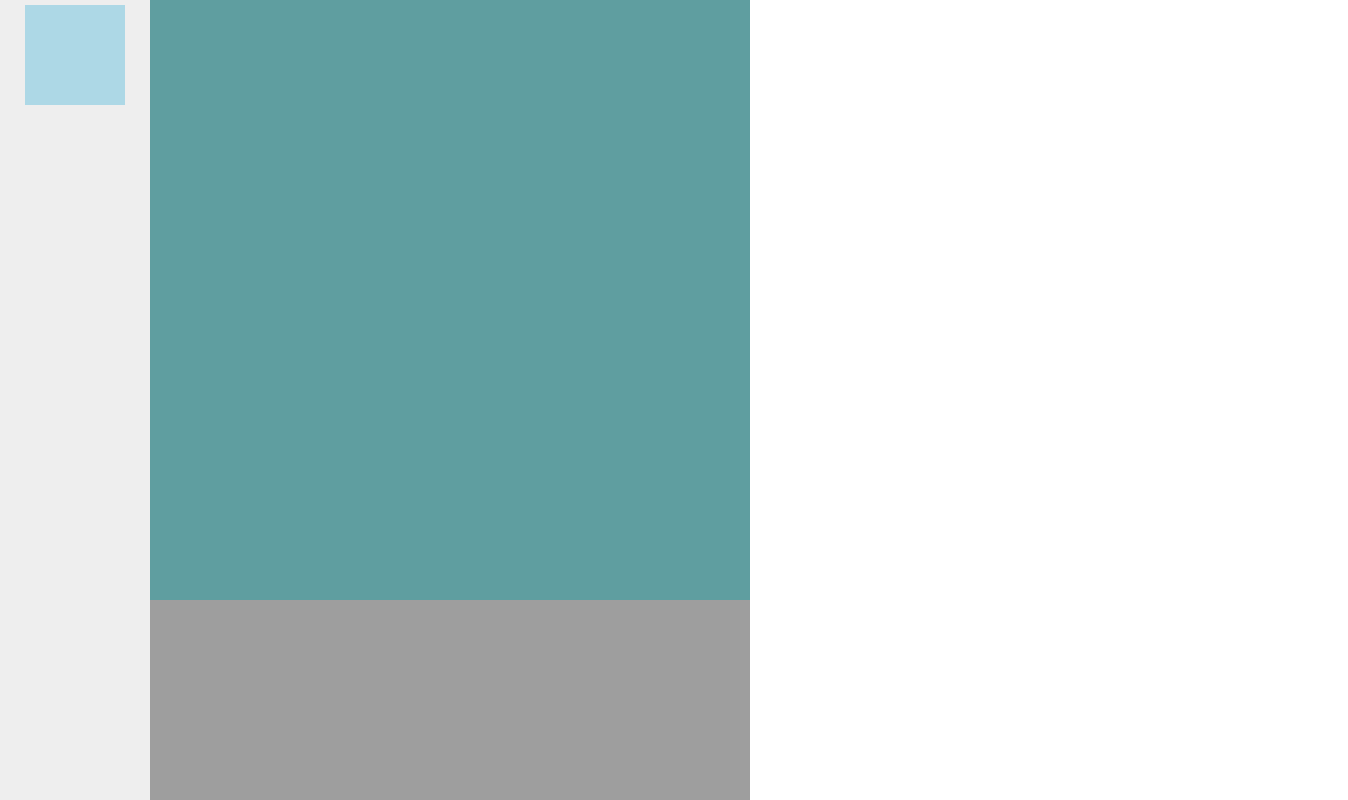
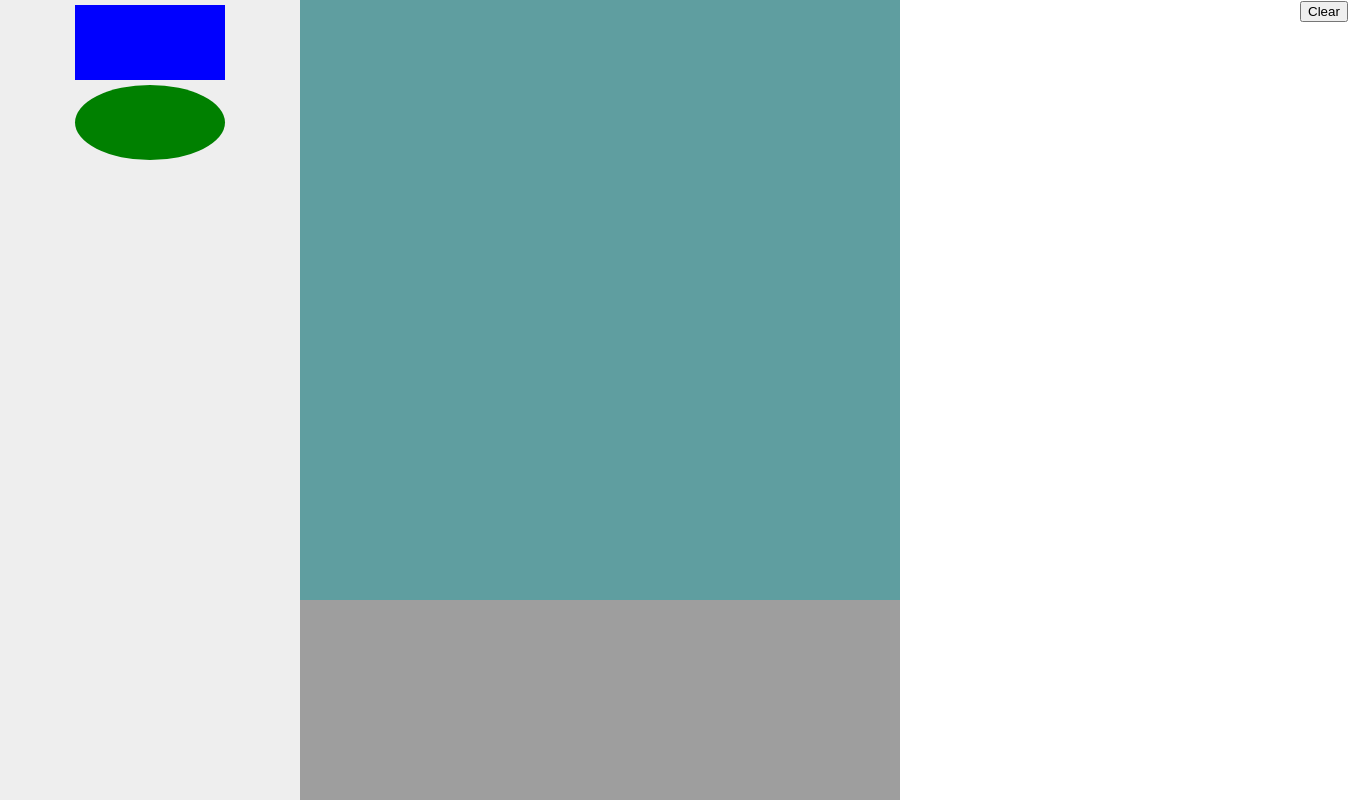
Before and after one commit to zaitsava-katsiaryna/test_task_satellite_innovations, a React (Create React App) app in the folder test-app/: page / in a window 1280 px wide. Shown: the whole page, 1348 px wide, since content can reach past the window. Built offline with nearby package versions, Linux system fonts and the light colour scheme.

Commit message:
Add classes Figure, Rectangle, Ellipse. Create draggable elipses. Code refactoring'

```diff
--- a/test-app/src/App.css
+++ b/test-app/src/App.css
@@ -10,7 +10,7 @@
 
 .figures {
   position: absolute;
-  width: 150px;
+  width: 300px;
   height: 100vh;
   left: 0;
   top: 0;
@@ -21,17 +21,15 @@
   position: absolute;
   width: 600px;
   height: 100vh;
-  left: 150px;
+  left: 300px;
   top: 0px;
   background-color: #9E9E9E;
 }
 
 .draggable {
-  width: 100px;
-  height: 100px;
-  background-color: yellow;
+  width: 150px;
+  height: 75px;
   margin: 5px auto;
-  line-height: 5em;
 }
 
 canvas{
@@ -40,3 +38,9 @@ canvas{
   background-color: cadetblue;
   display: inline-block;
 }
+
+.clearDiv {
+  position: absolute;
+  left: 1000px;
+  display: inline-block;
+}
--- a/test-app/src/components/Canvas.js
+++ b/test-app/src/components/Canvas.js
@@ -1,20 +1,38 @@
 import React, {useRef, useEffect, useState} from "react";
 import '../App.css'
+// import {Figure, Rectangle, Ellipse}  from './Figure'
+import Ellipse from "./Ellipse"
+import Rectangle from "./Rectangle";
 
-function draw(ctx, figure, isSelected) {
-    ctx.fillStyle = 'lightblue';
-    ctx.fillRect(figure.x, figure.y, 100, 100);
-    if (isSelected){
-        ctx.lineWidth = figure.border;
-        ctx.strokeStyle = 'black';
-        ctx.strokeRect(figure.x, figure.y, 100, 100);
+
+function parseData(str){
+    if (str){
+        let arr = JSON.parse(str);
+        let figures = []
+        for (let item of arr){
+            let tmpFig = null;
+            if (item.id === "rectangle"){
+                tmpFig = new Rectangle(item.id, item.background, item.borderRadius, item.x, item.y);
+            }
+            else {
+                tmpFig = new Ellipse(item.id, item.background, item.borderRadius, item.x, item.y);
+            }
+            figures.push(tmpFig);
+        }
+        return figures;
     }
+    return null
+
 }
+
+
+const figureWidth = 150;
+const figureHeight = 75;
 
 function Canvas() {
     const canvasRef = useRef(null);
-    const [canvasRects, setCanvasRects] = useState([]);
-    const [selectedRect, setSelectedRect] = useState(null);
+    const [canvasFigures, setCanvasFigures] = useState(parseData(localStorage.getItem("canvasFigures")) || []);
+    const [selectedFig, setSelectedFig] = useState(null);
     const [currentPos, setCurrentPos] = useState(null);
 
     const onDragOver = e => {
@@ -24,31 +42,45 @@ function Canvas() {
     const onDrop = e => {
         let [canvasOffsetX, canvasOffsetY] = [canvasRef.current.getBoundingClientRect().x, canvasRef.current.getBoundingClientRect().y];
         const [offsetX, offsetY] = [e.dataTransfer.getData("offsetX"), e.dataTransfer.getData("offsetY")];
-        const newCanvasRect = { x: e.clientX-offsetX-canvasOffsetX, y: e.clientY-offsetY-canvasOffsetY};
-        setCanvasRects([...canvasRects, newCanvasRect])
+        const id = e.dataTransfer.getData("id");
+        const [background, borderRadius] = [e.dataTransfer.getData("background"), e.dataTransfer.getData("borderRadius")];
+
+        let newCanvasFigure = null;
+        /* Based on the figure type create corresponding object */
+        if (id === "rectangle"){
+            newCanvasFigure = new Rectangle(id, background, borderRadius, e.clientX-offsetX-canvasOffsetX, e.clientY-offsetY-canvasOffsetY);
+        }
+        else{
+            newCanvasFigure = new Ellipse(id, background, borderRadius, e.clientX-canvasOffsetX-offsetX, e.clientY-offsetY-offsetY) //TODO: edit x, y
+        }
+        setCanvasFigures([...canvasFigures, newCanvasFigure])
     };
 
     useEffect(() => {
         const canvas = canvasRef.current;
         const ctx = canvas.getContext('2d');
         ctx.clearRect(0, 0, 600, 600);
-        canvasRects.forEach(figure => {if (figure !== selectedRect) draw(ctx, figure, false)})
+        localStorage.setItem("canvasFigures", JSON.stringify(canvasFigures));
+        canvasFigures.forEach(figure => {if (figure !== selectedFig) figure.draw(ctx, false)})
+
     });
 
     useEffect(() => {
         const canvas = canvasRef.current;
         const ctx = canvas.getContext('2d');
-        if (selectedRect){
-            draw(ctx, selectedRect, true)
+        if (selectedFig){
+            selectedFig.draw(ctx, true)
         }
     });
+
+
 
     const onMouseDown = e => {
         let [canvasOffsetX, canvasOffsetY] = [canvasRef.current.getBoundingClientRect().x, canvasRef.current.getBoundingClientRect().y];
         let [mouseX, mouseY] = [e.clientX-canvasOffsetX, e.clientY-canvasOffsetY];
-        for (let rect of canvasRects) {
-            if (mouseX >= rect.x && mouseY >= rect.y && mouseX <= rect.x + 100 && mouseY <= rect.y + 100) {
-                setSelectedRect(rect);
+        for (let fig of canvasFigures) {
+            if (mouseX >= fig.x && mouseY >= fig.y && mouseX <= fig.x + figureWidth && mouseY <= fig.y + figureHeight) {
+                setSelectedFig(fig);
                 setCurrentPos({x: mouseX, y: mouseY});
                 break;
             }
@@ -58,7 +90,7 @@ function Canvas() {
 
     const onMouseUp = e => {
 
-        setSelectedRect(null)
+        setSelectedFig(null)
         setCurrentPos(null)
     };
 
@@ -69,25 +101,42 @@ function Canvas() {
         if (currentPos){
             let dx = mouseX - currentPos.x;
             let dy = mouseY - currentPos.y;
-
-            let newFigCoords = {x: selectedRect.x + dx, y: selectedRect.y + dy};
-            let newFigures = canvasRects.map(fig => {
-                if (fig === selectedRect){
-                    return newFigCoords
+            let newFig = null;
+            if (selectedFig.id === "rectangle"){
+                newFig = new Rectangle(selectedFig.id, selectedFig.background, selectedFig.borderRadius,
+                    selectedFig.x + dx, selectedFig.y + dy)
+            }
+            else {
+                newFig = new Ellipse(selectedFig.id, selectedFig.background, selectedFig.borderRadius,
+                    selectedFig.x + dx, selectedFig.y + dy)
+            }
+            let newFigures = canvasFigures.map(fig => {
+                if (fig === selectedFig){
+                    return newFig
                 }
                 else {
+
                     return fig
                 }
             });
-            setCanvasRects(newFigures);
-            setSelectedRect(newFigCoords);
-            let newPos = {x: currentPos.x+dx, y: currentPos.y+dy}
+            setCanvasFigures(newFigures);
+            setSelectedFig(newFig);
+            let newPos = {x: currentPos.x+dx, y: currentPos.y+dy};
             setCurrentPos(newPos)
         }
     };
 
+    const onKeyPress = e => {
+        if (e.keyCode === 8 || e.keyCode === 46){
+
+        }
+    };
     return (
-        <div className="canvas">
+        <div
+            className="canvas"
+            onKeyDown={onKeyPress}
+            tabIndex="0"
+        >
             <canvas
                 ref={canvasRef}
                 onDragOver={onDragOver}
@@ -95,8 +144,15 @@ function Canvas() {
                 onMouseDown={(e, canvasRef) => onMouseDown(e, canvasRef)}
                 onMouseUp = {onMouseUp}
                 onMouseMove = {onMouseMove}
+
                 width={600}
                 height={600}/>
+            <div className="clearDiv">
+                <button onClick={() => {
+                    localStorage.clear();
+                    setCanvasFigures([])
+                }}>Clear</button>
+            </div>
         </div>
     )
 }
--- /dev/null
+++ b/test-app/src/components/Ellipse.js
@@ -0,0 +1,26 @@
+import Figure from "./Figure";
+
+class Ellipse extends Figure {
+    constructor(id, background, borderRadius, x, y){
+        /* x, y = center of the ellipse */
+        super(id, background, borderRadius, x, y);
+        this.radius = 37.5;
+    }
+
+    draw(ctx, isSelected) {
+        ctx.save();
+        ctx.scale(2, 1);
+        ctx.beginPath();
+        ctx.arc(this.x, this.y, this.radius, 0, 2 * Math.PI, );
+        ctx.restore();
+        ctx.fillStyle = this.background;
+        ctx.fill();
+        if(isSelected){
+            ctx.lineWidth = this.borderRadius;
+            ctx.strokeStyle = 'black';
+            ctx.stroke();
+        }
+    }
+}
+
+export default Ellipse
--- /dev/null
+++ b/test-app/src/components/Figure.js
@@ -0,0 +1,16 @@
+class Figure {
+    constructor(id, background, borderRadius, x, y){
+        this.id = id;
+        this.background = background;
+        this.borderRadius = borderRadius;
+        this.width = 150;
+        this.height = 75;
+        this.x = x;
+        this.y = y;
+    }
+    draw(ctx, isSelected){
+        console.log('Drawing...')
+    }
+}
+
+export default Figure
--- a/test-app/src/components/Figures.js
+++ b/test-app/src/components/Figures.js
@@ -2,20 +2,38 @@ import React from 'react';
 import '../App.css'
 
 function Figures() {
-    let figures = [
-        <div
-            draggable
-            key='1'
-            className="draggable"
-            style={{background: "lightblue", borderRadius: "0%"}}
-            onDragStart={e =>{ console.log('Drag start'); e.dataTransfer.setData("id", '1');
-                e.dataTransfer.setData("offsetX", e.nativeEvent.offsetX.toString());
-                e.dataTransfer.setData("offsetY", e.nativeEvent.offsetY.toString())}}
-            onClick = {e => {console.log(e.clientX, e.nativeEvent.offsetX)}}
-        >
+    let objFigures = [
+        {name: "rectangle", background: "blue", borderRadius: "0%"},
+        {name: "ellipse", background: "green", borderRadius: "50%"}
+    ];
 
-        </div>
-    ];
+    let figures = [];
+    objFigures.forEach((fig) => {
+        figures.push(
+            <div
+                draggable
+                key={fig.name}
+                className="draggable"
+                style={{background: fig.background, borderRadius: fig.borderRadius}}
+                onDragStart={e => {
+                    e.dataTransfer.setData("id", fig.name);
+                    e.dataTransfer.setData("borderRadius", fig.borderRadius);
+                    e.dataTransfer.setData("background", fig.background);
+                    // if (fig.name === "rectangle"){
+                    e.dataTransfer.setData("offsetX", e.nativeEvent.offsetX.toString());
+                    e.dataTransfer.setData("offsetY", e.nativeEvent.offsetY.toString())
+                }}
+
+                    // }
+                    // else{
+                    //     e.dataTransfer.setData("offsetX", e.nativeEvent.offsetX.toString());
+                    //     e.dataTransfer.setData("offsetY", e.nativeEvent.offsetY.toString())}}
+                    // }
+                    >  </div>)
+
+
+    });
+
     return (
         <div className="figures">
             {figures}
--- /dev/null
+++ b/test-app/src/components/Rectangle.js
@@ -0,0 +1,15 @@
+import Figure from "./Figure";
+
+class Rectangle extends Figure {
+    draw(ctx, isSelected) {
+        ctx.fillStyle = this.background;
+        ctx.fillRect(this.x, this.y, this.width, this.height);
+        if (isSelected){
+            ctx.lineWidth = this.border;
+            ctx.strokeStyle = 'black';
+            ctx.strokeRect(this.x, this.y, this.width, this.height);
+        }
+    }
+}
+
+export default Rectangle
```
